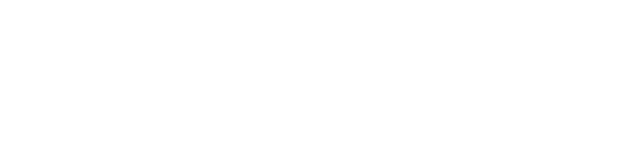
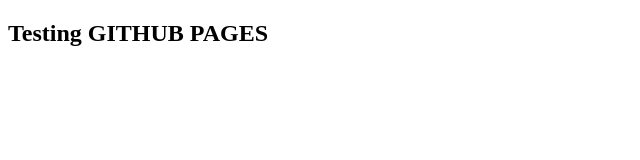
Before and after one commit to shashankdkte/Single, a plain HTML site: page index.html in a window 1280 px wide. Shown: the whole page, without its empty margins (0-640 px from the left). Drawn offline with Linux system fonts and the light colour scheme.

Commit message:
second comit

```diff
--- a/index.html
+++ b/index.html
@@ -20,6 +20,7 @@
     <title>Document</title>
   </head>
   <body>
+    <h2>Testing GITHUB PAGES</h2>
     <script src="script.js"></script>
   </body>
 </html>
```
